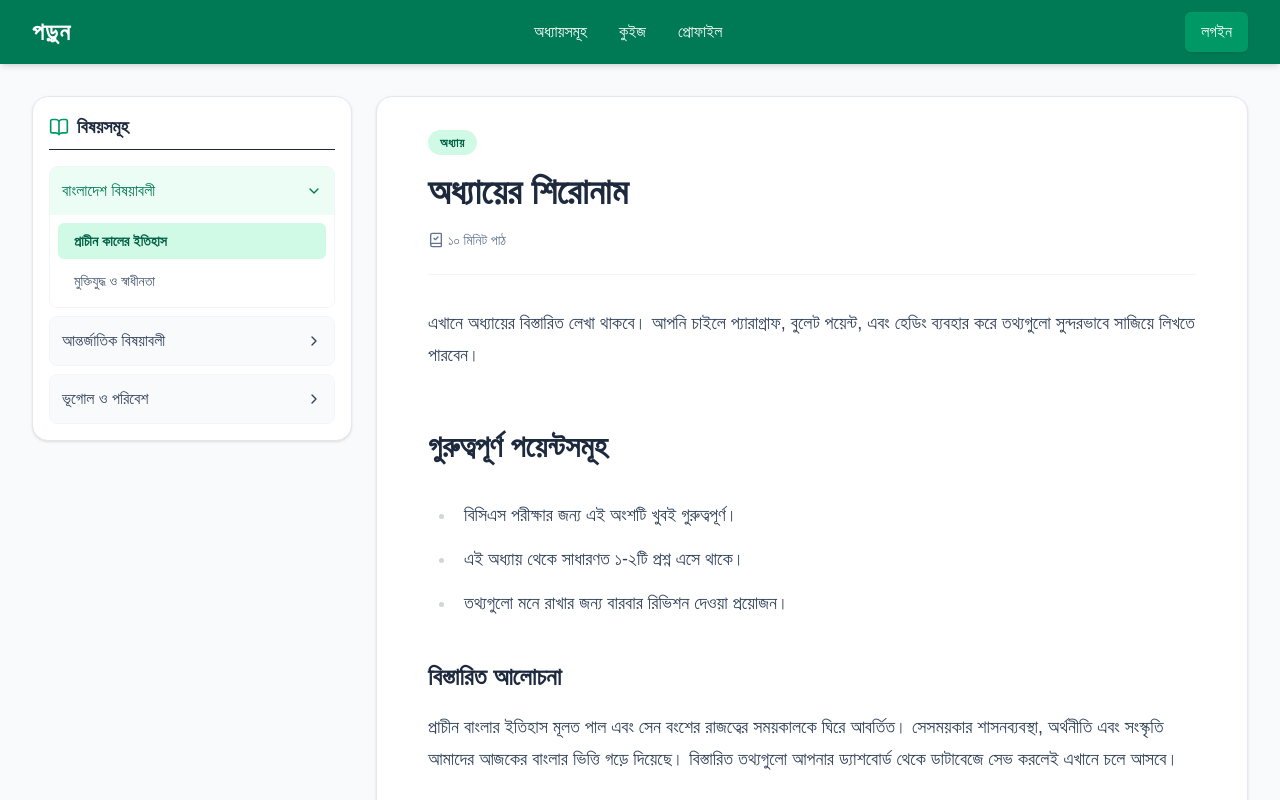
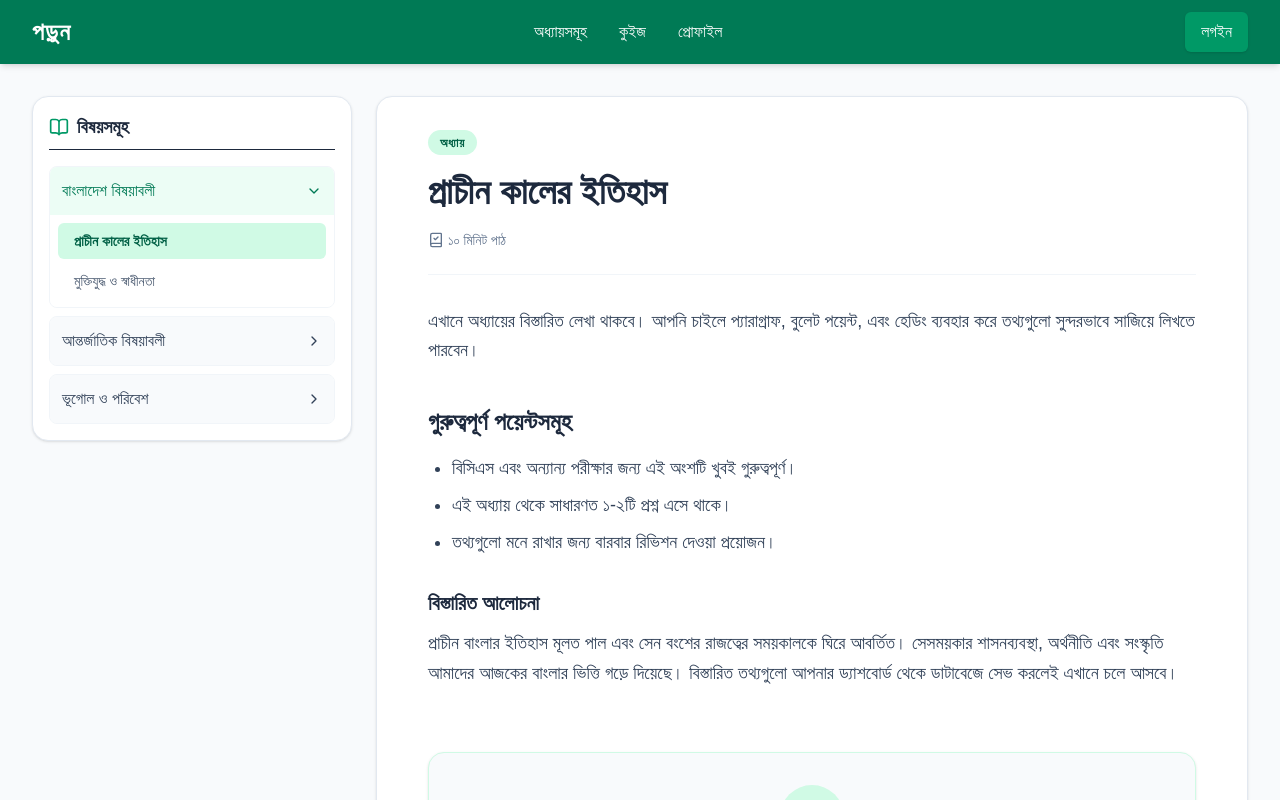
Before and after one commit to abbasytonmoy-sys/blog_post, a Next.js app: page /topics/bd-ancient-history in a window 1280 px wide. Shown: the top 800 px of the page. Built offline with nearby package versions, Linux system fonts and the light colour scheme; a web font is replaced by a local one.

Commit message:
Fix Tailwind v4 typography plugin resolution error

```diff
--- a/src/app/globals.css
+++ b/src/app/globals.css
@@ -1,5 +1,4 @@
 @import "tailwindcss";
-@plugin "@tailwindcss/typography";
 
 @theme {
   --font-sans: var(--font-inter), var(--font-bengali), ui-sans-serif, system-ui, sans-serif;
--- a/src/app/topics/[chapterSlug]/page.tsx
+++ b/src/app/topics/[chapterSlug]/page.tsx
@@ -18,7 +18,7 @@ export default async function ChapterPage({
           অধ্যায়
         </span>
         <h1 className="text-3xl md:text-4xl font-bold text-slate-800 mt-4 mb-4 font-bengali leading-tight">
-          {chapterSlug === 'ancient-history' ? 'প্রাচীন কালের ইতিহাস' : 'অধ্যায়ের শিরোনাম'}
+          {chapterSlug === 'bd-ancient-history' ? 'প্রাচীন কালের ইতিহাস' : 'অধ্যায়ের শিরোনাম'}
         </h1>
         <div className="flex items-center gap-4 text-sm text-slate-500 pb-6 border-b border-slate-100">
           <span className="flex items-center gap-1">
@@ -27,14 +27,15 @@ export default async function ChapterPage({
         </div>
       </div>
 
-      <article className="prose prose-emerald lg:prose-lg max-w-none font-bengali text-slate-700 space-y-6">
+      {/* Manual Typography without prose plugin */}
+      <article className="font-bengali text-slate-700 space-y-6 text-lg leading-relaxed">
         <p>
           এখানে অধ্যায়ের বিস্তারিত লেখা থাকবে। আপনি চাইলে প্যারাগ্রাফ, বুলেট পয়েন্ট, এবং হেডিং ব্যবহার করে তথ্যগুলো সুন্দরভাবে সাজিয়ে লিখতে পারবেন।
         </p>
 
-        <h2 className="text-2xl font-bold text-slate-800 mt-8 mb-4">গুরুত্বপূর্ণ পয়েন্টসমূহ</h2>
+        <h2 className="text-2xl font-bold text-slate-800 mt-10 mb-4">গুরুত্বপূর্ণ পয়েন্টসমূহ</h2>
         <ul className="list-disc pl-6 space-y-2">
-          <li>বিসিএস পরীক্ষার জন্য এই অংশটি খুবই গুরুত্বপূর্ণ।</li>
+          <li>বিসিএস এবং অন্যান্য পরীক্ষার জন্য এই অংশটি খুবই গুরুত্বপূর্ণ।</li>
           <li>এই অধ্যায় থেকে সাধারণত ১-২টি প্রশ্ন এসে থাকে।</li>
           <li>তথ্যগুলো মনে রাখার জন্য বারবার রিভিশন দেওয়া প্রয়োজন।</li>
         </ul>
```
